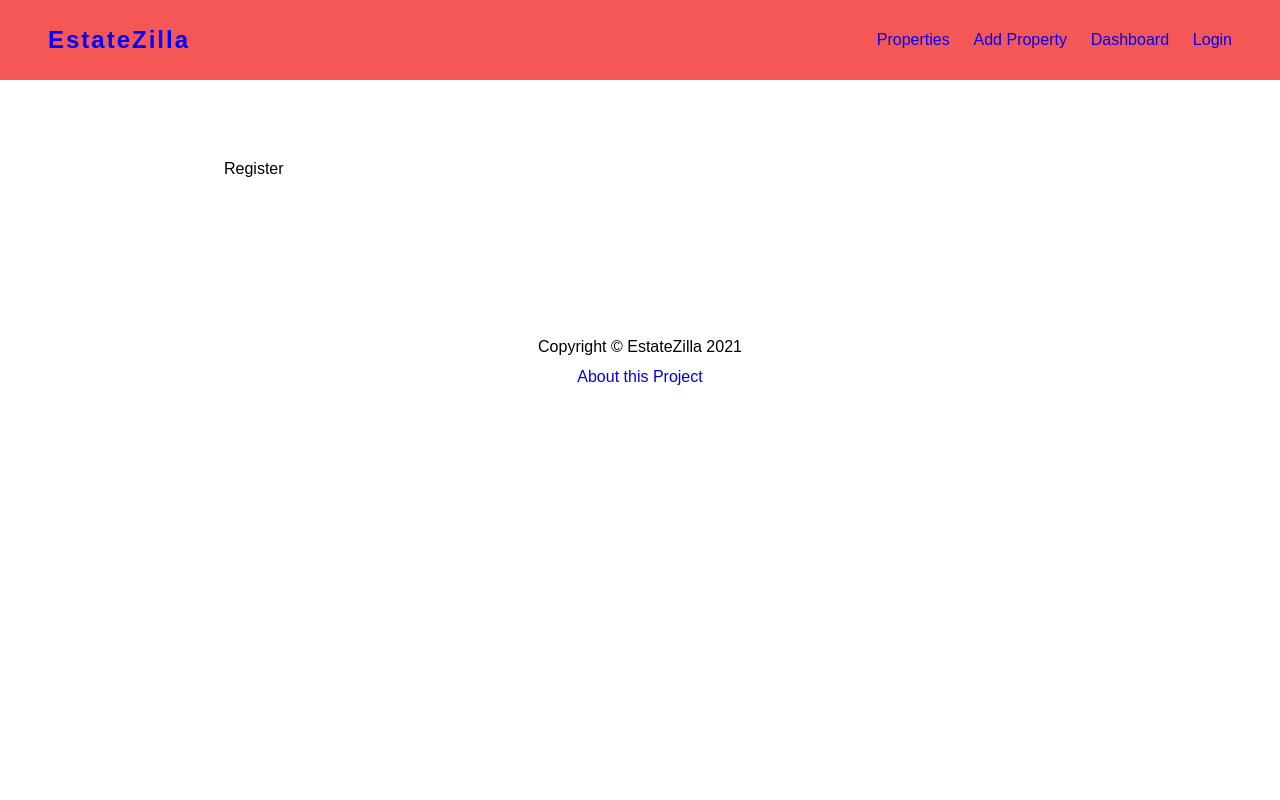
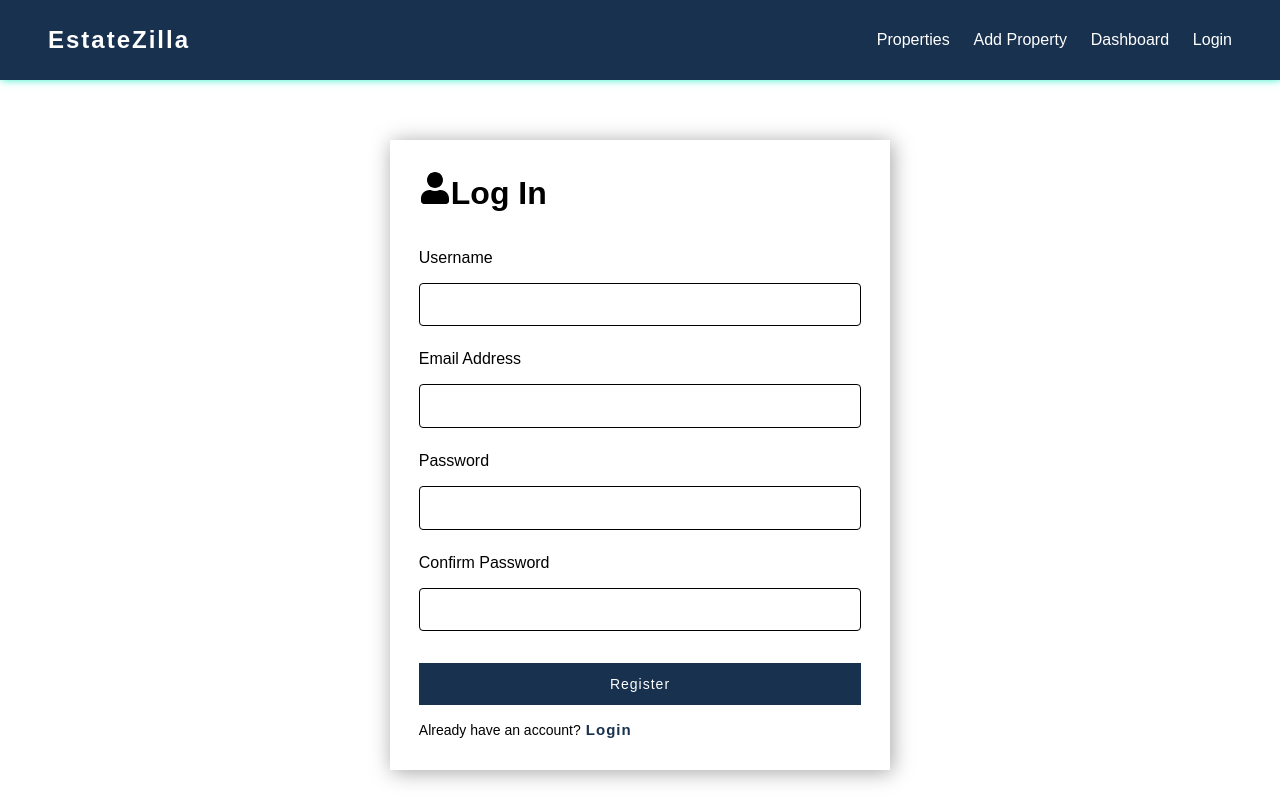
Before and after one commit to WasifRaza909/next-estatezilla-frontend, a Next.js app: page /account/register in a window 1280 px wide. Shown: the top 800 px of the page. Built offline with nearby package versions, Linux system fonts and the light colour scheme.

Commit message:
Created Login & Register Forms as well as changed some styling

```diff
--- a/pages/account/register.js
+++ b/pages/account/register.js
@@ -1,5 +1,52 @@
 import Layout from '@/components/Layout';
+import styles from '@/styles/Login.module.css';
+import Link from 'next/link';
+import { FaUser } from 'react-icons/fa';
 
 export default function Register() {
-  return <Layout>Register</Layout>;
+  return (
+    <Layout>
+      <div className={styles.card}>
+        <h1>
+          <FaUser />
+          Log In
+        </h1>
+        <form className='form'>
+          <div className={styles.formControl}>
+            <label htmlFor='username'>Username</label>
+            <input type='text' name='username' id='username' placeholder='' />
+          </div>
+          <div className={styles.formControl}>
+            <label htmlFor='email'>Email Address</label>
+            <input type='email' name='email' id='email' placeholder='' />
+          </div>
+          <div className={styles.formControl}>
+            <label htmlFor='password'>Password</label>
+            <input
+              type='password'
+              name='password'
+              id='password'
+              placeholder=''
+            />
+          </div>
+          <div className={styles.formControl}>
+            <label htmlFor='confirmPassword'>Confirm Password</label>
+            <input
+              type='password'
+              name='confirmPassword'
+              id='confirmPassword'
+              placeholder=''
+            />
+          </div>
+          <input type='submit' value='Register' />
+        </form>
+        <p>
+          Already have an account?
+          <Link href='/account/login'>
+            <a> Login</a>
+          </Link>
+        </p>
+      </div>
+    </Layout>
+  );
 }
--- a/styles/Footer.module.css
+++ b/styles/Footer.module.css
@@ -9,8 +9,11 @@
 }
 
 .footer p {
-  color: #000000;
   font-size: 16px;
   font-weight: 500;
   margin-bottom: 0.8rem;
 }
+
+.footer a {
+  color: #0d0630;
+}
--- a/styles/Header.module.css
+++ b/styles/Header.module.css
@@ -1,13 +1,14 @@
 .navbar {
-  background-color: rgb(245, 86, 86);
+  background-color: #18314f;
   max-height: 10vh;
   min-height: 10vh;
   width: 100%;
   /* padding: 0 2rem; */
+  box-shadow: 1px 0px 8px #36f1cd;
 }
 
 .navbar .logo {
-  color: #0000ff;
+  color: #ffffff;
   letter-spacing: 2px;
   width: 60%;
   font-size: 24px;
@@ -15,7 +16,7 @@
 }
 
 .navbar .logo:hover {
-  color: #babaeb;
+  color: #eceaea;
 }
 
 .navbar .navFlex {
@@ -31,3 +32,6 @@
   display: flex;
   justify-content: space-between;
 }
+.navbar .navLinksItems {
+  color: #ffffff;
+}
--- a/styles/Layout.module.css
+++ b/styles/Layout.module.css
@@ -1,4 +1,4 @@
 .children {
   max-width: 65%;
-  margin: 80px auto;
+  margin: 60px auto;
 }
--- a/styles/about.module.css
+++ b/styles/about.module.css
@@ -5,15 +5,17 @@
 
 .about h1 {
   font-size: 50px;
+  color: #608ed3;
 }
 
 .about p {
   margin: 1.5rem 0;
   font-size: 16px;
   font-weight: 500;
+  color: #18314f;
 }
 
 .about small {
-  color: #969696;
+  color: #000000;
   font-size: 14px;
 }
--- a/styles/login.module.css
+++ b/styles/login.module.css
@@ -0,0 +1,62 @@
+.card {
+  background-color: #ffffff;
+  max-width: 500px;
+  display: block;
+  margin: auto;
+  padding: 2rem 1.8rem;
+  box-shadow: 2px 2px 20px #a3a3a3;
+}
+
+.card h1 {
+  margin-bottom: 2.3rem;
+}
+
+.card .formControl {
+  display: flex;
+  flex-direction: column;
+  margin-bottom: 1.5rem;
+}
+
+.card .formControl label {
+  font-size: 16px;
+  padding-bottom: 1rem;
+  font-weight: 500;
+}
+
+.card .formControl input {
+  padding: 0.8rem 0.4rem;
+  font-size: 14px;
+  border-radius: 4px;
+  border: 1px solid #000000;
+  outline: none;
+}
+
+.card input[type='submit'] {
+  display: block;
+  width: 100%;
+  background-color: #18314f;
+  padding: 0.8rem;
+  color: #ffffff;
+  cursor: pointer;
+  border: none;
+  outline: none;
+  margin-top: 2rem;
+  margin-bottom: 1rem;
+  font-size: 14px;
+  letter-spacing: 1px;
+}
+
+.card p {
+  font-size: 14px;
+  font-weight: 500;
+}
+
+.card p a {
+  letter-spacing: 1px;
+  font-size: 15px;
+  font-weight: 600;
+  color: #18314f;
+}
+
+.card p a:hover {
+}
--- a/styles/notFound.module.css
+++ b/styles/notFound.module.css
@@ -1,5 +1,6 @@
 .h1 {
   font-size: 100px;
+  margin-top: 1.5rem;
 }
 
 .flex {
```
Also changed, not shown: pages/account/login.js (+35 -1 lines).
